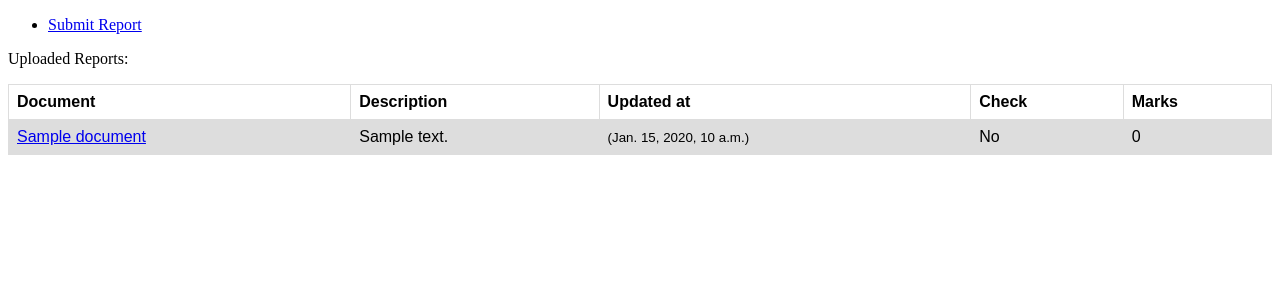
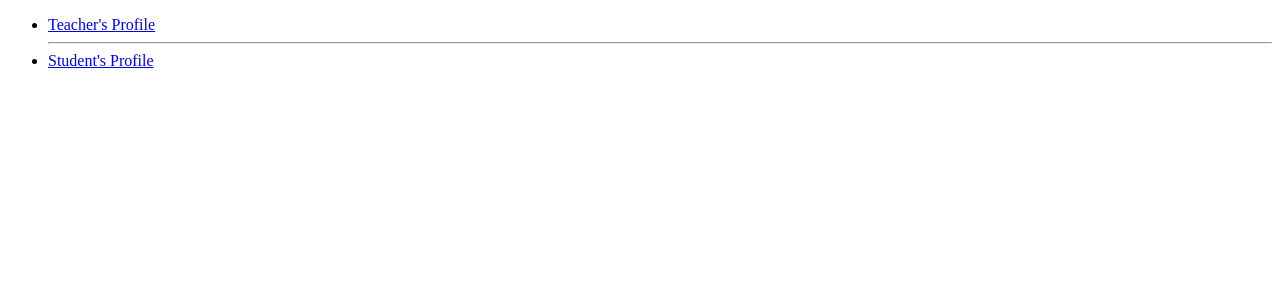
Before and after one commit to karankrsingh/cs628_work_flow, a Django app: template simple-file-upload-master/uploads/core/templates/core/home.html in a window 1280 px wide. Shown: the top 300 px of the page. Run offline with Django 3.2, Linux system fonts and the light colour scheme; the template is opened without the code that fills it: most values are stand-ins (such as "Sample title", 1, 10 or a date in 2020); parts of the project's set-up code (start-up, migrations or seed data) failed here and were passed over.

Commit message:
Final Commit

```diff
--- a/simple-file-upload-master/uploads/core/templates/core/home.html
+++ b/simple-file-upload-master/uploads/core/templates/core/home.html
@@ -3,32 +3,14 @@
 {% block content %}
   <ul>
     <li>
-      <a href="{% url 'model_form_upload' %}">Submit Report</a>
+      <a href="{% url 'for_teacher' %}">Teacher's Profile</a>
+    </li>
+    <hr>
+    <li>
+      <a href="{% url 'week_name' %}">Student's Profile</a>
+
     </li>
   </ul>
-
-
-  <p>Uploaded Reports:</p>
-
-<table>
-  <tr>
-    <th>Document</th>
-    <th>Description</th>
-    <th>Updated at</th>
-    <th>Check</th>
-    <th>Marks</th>
-  </tr>
-
-  {% for obj in documents %}
-  <tr>
-    <td><a href="{{ obj.document.url }}">{{ obj.document.name }}</a></td>
-    <td>{{obj.description}}</td>
-    <td><small>({{ obj.uploaded_at }})</small></td>
-    <td>No</td>
-     <td>0</td>
-  </tr>
-  {% endfor %}
-</table>
 
 
 
--- a/simple-file-upload-master/uploads/core/views.py
+++ b/simple-file-upload-master/uploads/core/views.py
@@ -9,7 +9,8 @@ from itertools import chain
 from .forms import DocumentForm,MeetingForm
 
 def home(request):
-    return HttpResponse("<h1>hello!!!!!!!!!!</h1>")
+    return render(request, 'core/home.html')
+    # return HttpResponse("<h1>hello!!!!!!!!!!</h1>")
     # documents = Document.objects.all()
     # return render(request, 'core/home.html', {'documents': documents})
 
--- a/simple-file-upload-master/uploads/urls.py
+++ b/simple-file-upload-master/uploads/urls.py
@@ -14,7 +14,7 @@ urlpatterns = [
     url(r'^teacher/', views.for_teacher, name='for_teacher'),
     url(r'^student_meeting/', views.for_student_meeting, name='for_student_meeting'),
     url(r'^admin/', admin.site.urls),
-    url(r'^week/', views.week_wise_view),
+    url(r'^week/', views.week_wise_view,name='week_name'),
     url(r'^student_view/', views.student_view, name='student_view'),
     url(r'^teacher_student_view/(?P<std_some_id>[0-9]+)', views.teacher_student_view, name='teacher_student_view'),
     url(r'^graph/(?P<std_some_id>[0-9]+)', views.student_graph_display, name='graph_name'),
```
Also changed, not shown: simple-file-upload-master/db.sqlite3.
